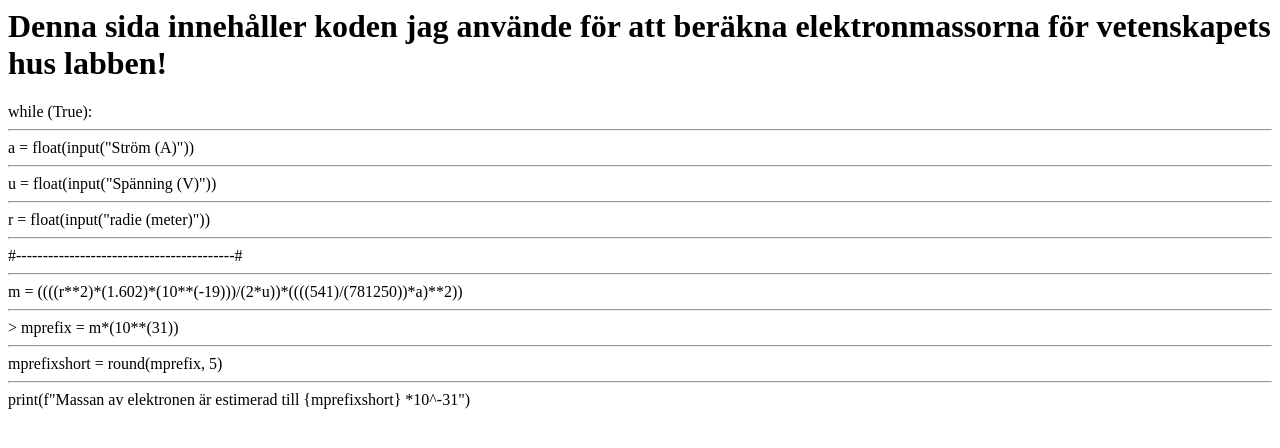
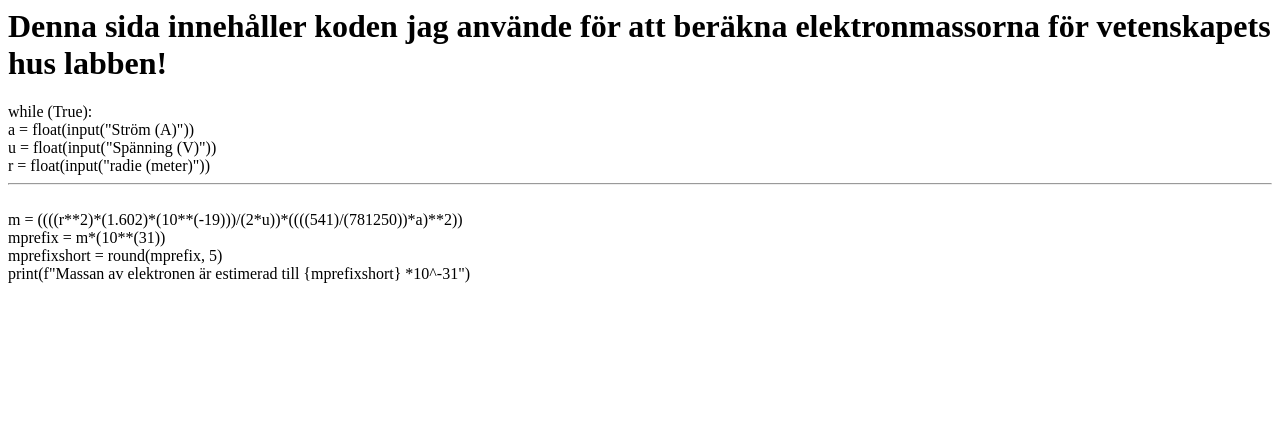
Before and after one commit to NtiElev-21/Electronmasscalculator, a plain HTML site: page index.html in a window 1280 px wide. Drawn offline with Linux system fonts and the light colour scheme.

Commit message:
Update index.html

```diff
--- a/index.html
+++ b/index.html
@@ -4,19 +4,19 @@
 <h1>Denna sida innehåller koden jag använde för att beräkna elektronmassorna för vetenskapets hus labben!</h1>
 
 <a>while (True):</a>
+<br>
+<a>  a = float(input("Ström (A)"))</a>
+<br>
+<a>  u = float(input("Spänning (V)"))</a>
+<br>
+<a>  r = float(input("radie (meter)"))</a>
+<br>
 <hr>
-<a>  a = float(input("Ström (A)"))</a>
-<hr>
-<a>  u = float(input("Spänning (V)"))</a>
-<hr>
-<a>  r = float(input("radie (meter)"))</a>
-<hr>
-<a>#-----------------------------------------#</a>
-<hr>
+<br>
 <a>  m = ((((r**2)*(1.602)*(10**(-19)))/(2*u))*((((541)/(781250))*a)**2))</a>
-<hr>
-<a>>  mprefix = m*(10**(31))</a>
-<hr>
+<br>
+<a>  mprefix = m*(10**(31))</a>
+<br>
 <a>  mprefixshort = round(mprefix, 5)</a>
-<hr>
+<br>
 <a>  print(f"Massan av elektronen är estimerad till {mprefixshort} *10^-31")</a>
```
